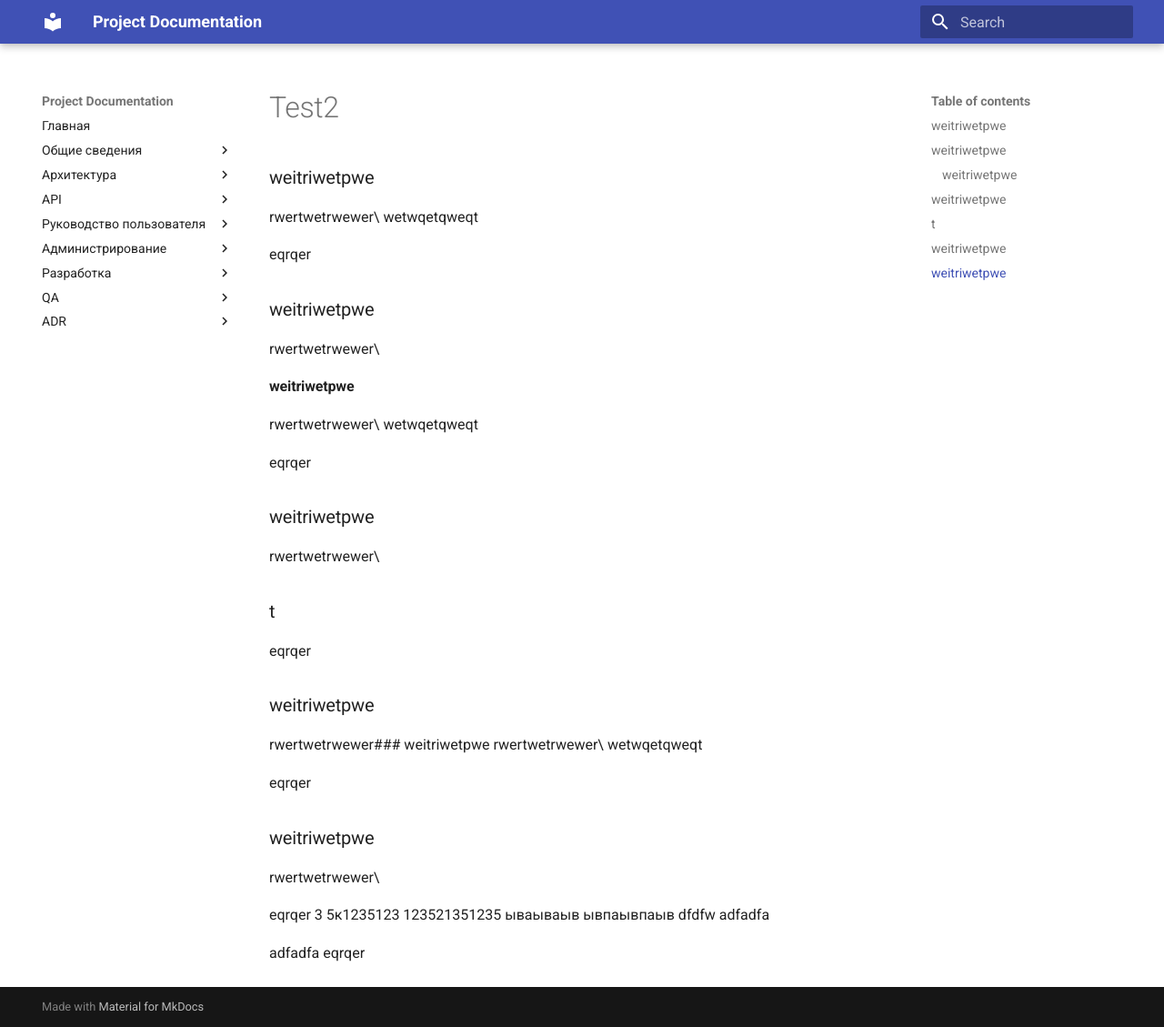
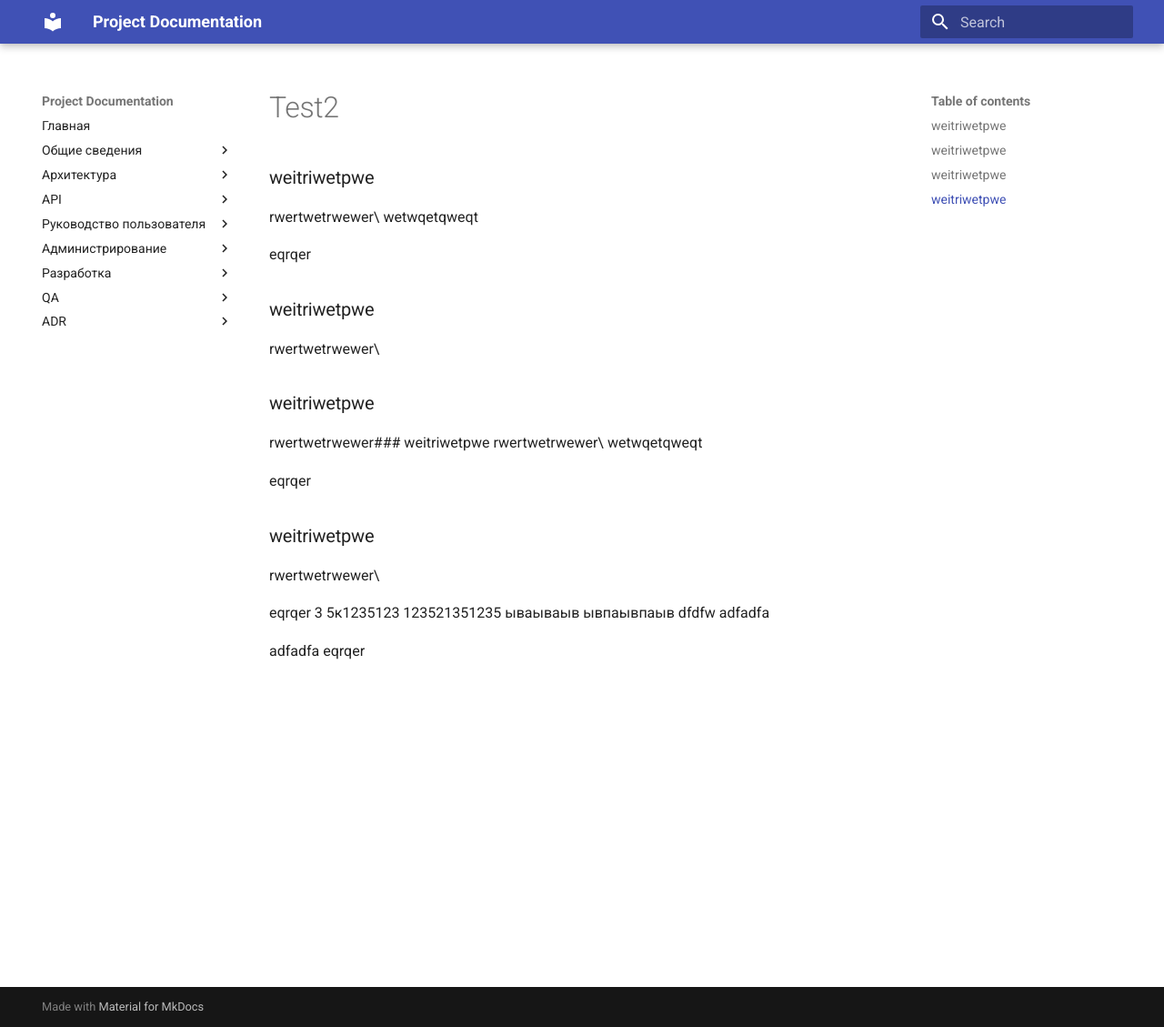
Before and after one commit to techwri/Demo, an MkDocs documentation site: the page built from docs/architecture/test2.md, in a window 1280 px wide and 1129 px high. Shown: the whole window at 91% size. Built offline with MkDocs 1.6.1 and Material for MkDocs 9.7.7, drawn with Linux system fonts in a browser that asks for light colours.

Commit message:
Update test2.md

```diff
--- a/docs/architecture/test2.md
+++ b/docs/architecture/test2.md
@@ -6,16 +6,7 @@ eqrqer
 ### weitriwetpwe
 rwertwetrwewer\
 
-#### weitriwetpwe
-rwertwetrwewer\
-wetwqetqweqt
 
-eqrqer
-### weitriwetpwe
-rwertwetrwewer\
-### t
-
-eqrqer
 ### weitriwetpwe
 rwertwetrwewer\### weitriwetpwe
 rwertwetrwewer\
```
